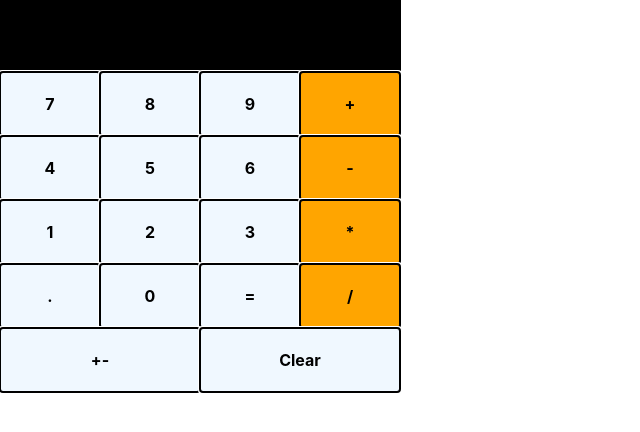
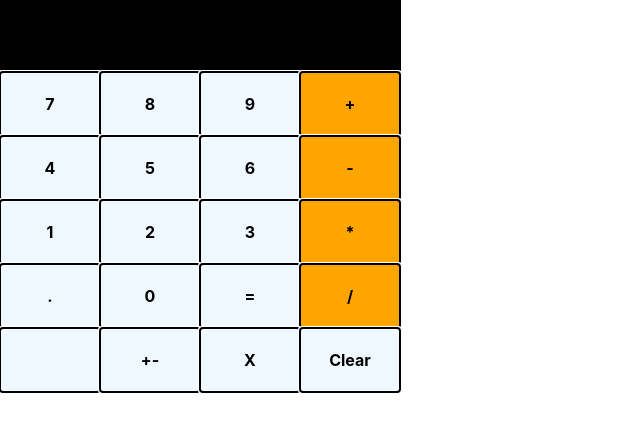
Before and after one commit to NishaLab/calculator, a React (Create React App) app: page / in a window 1280 px wide. Shown: the top 432 px of the page, without its empty margins (0-640 px from the left). Built offline with nearby package versions, Linux system fonts and the light colour scheme.

Commit message:
add delete button

```diff
--- a/src/App.js
+++ b/src/App.js
@@ -54,11 +54,13 @@ class App extends Component {
   };
   positiveNegative = () => {
     if (this.state.input.indexOf("-") == -1) {
-      this.setState({ input: "-"+this.state.input });
+      this.setState({ input: "-" + this.state.input });
+    } else {
+      this.setState({ input: this.state.input.substr(1) });
     }
-    else{
-      this.setState({input: this.state.input.substr(1)})
-    }
+  };
+  delete = () => {
+    this.setState({ input: this.state.input.substr(0,this.state.input.length-1) });
   };
   calculate = (val) => {
     if (this.state.operator !== "") {
@@ -127,7 +129,9 @@ class App extends Component {
             <Button handleClick={this.divide}>/</Button>
           </div>
           <div className="row">
-            <Button handleClick ={this.positiveNegative}>+-</Button>
+            <Button></Button>
+            <Button handleClick={this.positiveNegative}>+-</Button>
+            <Button handleClick={this.delete}>X</Button>
             <Clear handleClick={this.clearInput}>Clear</Clear>
           </div>
         </div>
--- a/src/components/Button.js
+++ b/src/components/Button.js
@@ -3,13 +3,13 @@ import "./Button.css";
 
 class Button extends Component {
   isOperator = (val) => {
-    return !isNaN(val) || val === "." || val === "=" || val ==="+-";
+    return val === "+" || val === "-" || val ==="*" || val ==="/";
   };
   render() {
     return (
       <div
         className={`button ${
-          this.isOperator(this.props.children) ? "" : "operator"
+          this.isOperator(this.props.children) ? "operator" : ""
         }`}
         onClick={() => this.props.handleClick(this.props.children)}
       >
```
